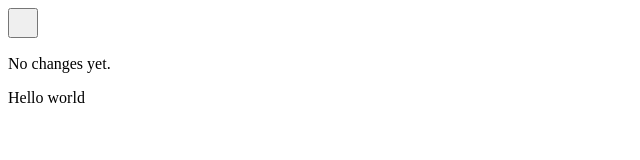
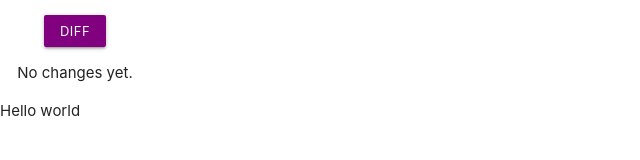
Before and after one commit to jessicacannarozzo/DOM-Explorer, a website built with webpack: page views/popup.html in a window 1280 px wide. Shown: the whole page, without its empty margins (0-640 px from the left). Built offline with nearby package versions, Linux system fonts and the light colour scheme; some packages are replaced by stand-ins of ours; no server answers; what diff-dom would draw is missing.

Commit message:
Icon change, also some initial css styling for popup.html

```diff
--- /dev/null
+++ b/css/style.css
@@ -0,0 +1,14 @@
+body {
+    display: inline-block;
+    width: 150px;
+    height: 100px;
+}
+
+#recordDOM {
+    background-color: purple;
+}
+
+.content {
+    text-align: center;
+    margin-top: 10%
+}
--- a/scripts/diff.js
+++ b/scripts/diff.js
@@ -10,3 +10,10 @@
   }
 
   document.body.appendChild(component());
+
+chrome.runtime.sendMessage({
+    greeting: "hello"
+},
+function (response) {
+    console.log(response.farewell)
+});
--- a/scripts/popup.js
+++ b/scripts/popup.js
@@ -1,22 +1,25 @@
-let changeColor = document.getElementById('changeColor');
+let recordDOM = document.getElementById('recordDOM');
 
 chrome.storage.sync.get('color', function (data) {
-    changeColor.style.backgroundColor = data.color;
-    changeColor.setAttribute('value', data.color);
+    recordDOM.style.backgroundColor = data.color;
+    recordDOM.setAttribute('value', data.color);
 });
 
-changeColor.addEventListener('click', element => {
+recordDOM.addEventListener('click', element => {
     let color = element.target.value;
-    chrome.tabs.query({
-        active: true,
-        currentWindow: true
-    }, tabs => {
-        console.log(document)
-        chrome.storage.sync.get([String(tabs.url)], function(result) {
-            console.log(result)
-        });
-        chrome.tabs.executeScript({
-            file: '/scripts/content.js'
-        });
-    });
+    // chrome.tabs.query({
+    //     active: true,
+    //     currentWindow: true
+    // }, tabs => {
+    //     console.log(document)
+    //     chrome.storage.sync.get([String(tabs.url)], function(result) {
+    //         console.log(result)
+    //     });
+    //     chrome.tabs.executeScript({
+    //         file: '/scripts/content.js'
+    //     });
+    // });
+    var script = document.createElement("script");
+    script.type = "text/javascript";
+    script.src = "./diff.js"
 });
--- a/views/popup.html
+++ b/views/popup.html
@@ -1,19 +1,23 @@
 <!DOCTYPE html>
 <html>
     <head>
-        <style>
-            button {
-                height: 30px;
-                width: 30px;
-                outline: none;
-            }
-        </style>
+        <!-- Compiled and minified CSS -->
+        <link rel="stylesheet" href="https://cdnjs.cloudflare.com/ajax/libs/materialize/1.0.0/css/materialize.min.css">
+
+        <!-- Compiled and minified JavaScript -->
+        <script src="https://cdnjs.cloudflare.com/ajax/libs/materialize/1.0.0/js/materialize.min.js"></script>
+
+        <!-- CSS override -->
+        <link rel="stylesheet" href="../css/style.css">
     </head>
 
     <body>
-        <button id="changeColor"></button>
-        <script src="../dist/webpack-bundle.js"></script>
-        <script src="../scripts/popup.js"></script>
-        <p id="DOMChange"> No changes yet. </p>
+        <div class="content">
+            <a id="recordDOM" class="waves-effect waves-light btn-small">DIFF</a>
+
+            <script src="../dist/webpack-bundle.js"></script>
+            <script src="../scripts/popup.js"></script>
+            <p id="DOMChange"> No changes yet. </p>
+        </div>
     </body>
 </html>
```
Also changed, not shown: images/ic_launcher.png (added), images/icon.png (added), manifest.json.
